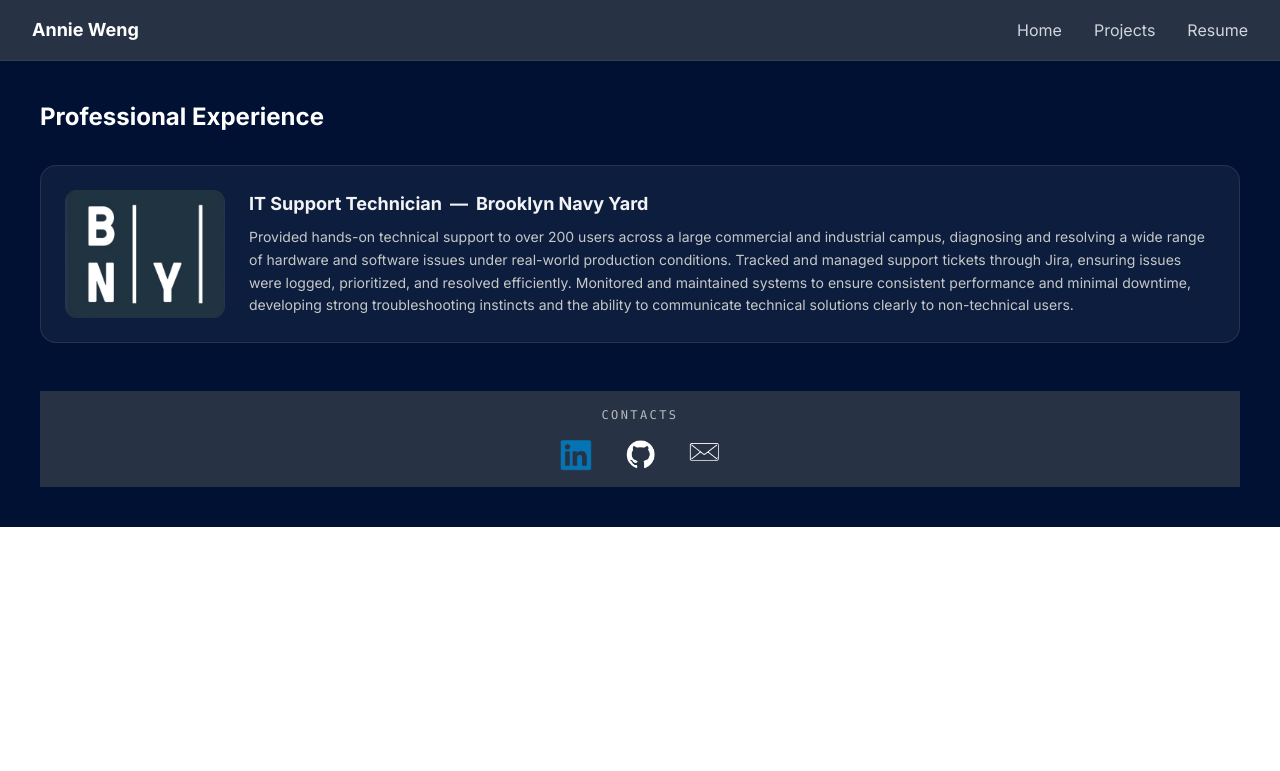
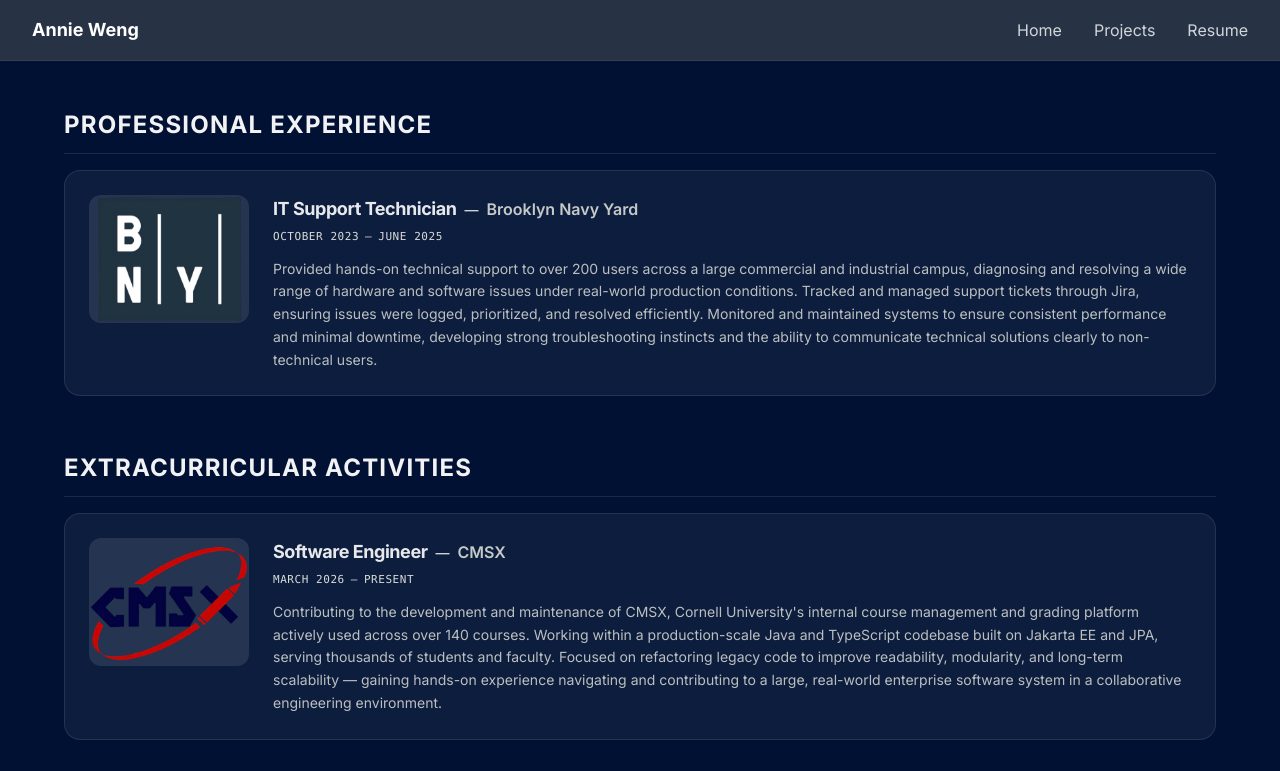
Before and after one commit to Anniew31/portfolio, a React app: page /resume in a window 1280 px wide. Shown: the top 771 px of the page. Built offline with nearby package versions, Linux system fonts and the light colour scheme; the HTML template or start-up script is replaced by a standard one.

Commit message:
Implemented the activities section in resume page

```diff
--- a/src/components/ExpCard.jsx
+++ b/src/components/ExpCard.jsx
@@ -1,21 +1,25 @@
 function ExpCard({experience}) {
     return (
         <main>
-            <h1 className="text-white font-bold text-2xl mb-8">Professional Experience</h1>
-            <div className="flex gap-6 bg-white/5 border border-white/10 rounded-2xl p-6 cursor-pointer hover:bg-white/10 hover:border-white/20 transition-all duration-300">
+            <div className="flex flex-col sm:flex-row gap-6 bg-white/5 border border-white/10 rounded-2xl p-5 sm:p-6">
                 <img
                     src={experience.logo || ''}
-                    className="w-40 h-32 rounded-xl object-cover shrink-0 bg-white/10"
+                    className="w-40 h-32 rounded-xl object-contain shrink-0 bg-white/10"
                     alt={experience.title}
                 />
-                <div className="flex flex-col justify-between flex-1">
+                <div className="flex flex-col justify-between flex-1 min-w-0">
                     <div>
-                        <div className="flex gap-2 items-baseline">
-                            <h3 className="inline text-white/95 font-bold text-lg mb-2">{experience.title}</h3>
-                            <h3 className="inline text-white/95 font-bold text-lg mb-2"> — </h3>
-                            <h3 className="inline text-white/95 font-bold text-lg mb-2">{experience.company}</h3>
+                        <div className="flex flex-wrap items-baseline gap-x-2 gap-y-0.5">
+                            <h3 className="text-white/90 font-extrabold text-lg tracking-tight">{experience.title}</h3>
+                            <span className="text-beige/100 font-medium text-sm select-none">—</span>
+                            <h4 className="text-beige font-semibold text-base opacity-90">{experience.org}</h4>
                         </div>
-                        <p className="text-beige/90 text-sm leading-relaxed">{experience.description}</p>
+                        <div className="mt-1.5 flex items-center gap-1.5 text-beige text-[11px] font-mono uppercase tracking-wider mb-2">
+                            <span>{experience.start}</span>
+                            <span className="select-none text-beige">—</span>
+                            <span>{experience.end}</span>
+                        </div>
+                        <p className="mt-3 text-beige/85 text-sm leading-relaxed antialiased font-normal">{experience.description}</p>
                     </div>
                 </div>
             </div>
--- a/src/data/activities.js
+++ b/src/data/activities.js
@@ -1,6 +1,7 @@
 import cmsx from '../assets/logos/cmsx.png'
 import cup from '../assets/logos/cup.png'
 import brh from '../assets/logos/brh.png'
+import { compareByDepth } from 'framer-motion'
 
 const activities = [
     {
--- a/src/data/experience.js
+++ b/src/data/experience.js
@@ -4,7 +4,7 @@ const experiences = [
     {
         id: 1,
         title: "IT Support Technician",
-        company: "Brooklyn Navy Yard",
+        org: "Brooklyn Navy Yard",
         logo: bny,
         start: "October 2023",
         end: "June 2025",
--- a/src/pages/Resume.jsx
+++ b/src/pages/Resume.jsx
@@ -5,13 +5,28 @@ import activities from "../data/activities"
 
 function Resume() {
     return (
-        <main className="bg-navy min-h w-full p-6 md:p-10 flex flex-col font-sans antialiased">
-            <div className="flex flex-col gap-4 items-center justify-center mb-12">
-                {experiences.map(exp => (
-                    <ExpCard key={exp.id} experience={exp}/>
-                ))}
+        <main className="bg-navy min-h-screen w-full flex flex-col items-center justify-start font-sans antialiased px-6 py-12 md:px-6">
+            <div className="w-full max-w-6xl flex flex-col gap-10">
+                <section className="flex flex-col gap-4">
+                    <h2 className="text-white/95 font-extrabold text-2xl uppercase tracking-wider border-b border-white/10 pb-3">Professional Experience</h2>
+                    <div className="flex flex-col gap-8">
+                        {experiences.map(exp => (
+                            <ExpCard key={exp.id} experience={exp}/>
+                        ))}
+                    </div>
+                </section>
+                <section className="flex flex-col gap-4 mt-4">
+                    <h2 className="text-white/95 font-extrabold text-2xl uppercase tracking-wider border-b border-white/10 pb-3">Extracurricular Activities</h2>
+                    <div className="flex flex-col gap-8">
+                        {activities.map(act => (
+                            <ExpCard key={act.id} experience={act}/>
+                        ))}
+                    </div>
+                </section>
             </div>
-            <Footer />
+            <div className="mt-16 w-full">
+                <Footer />
+            </div>
         </main>
     )
 }
```
